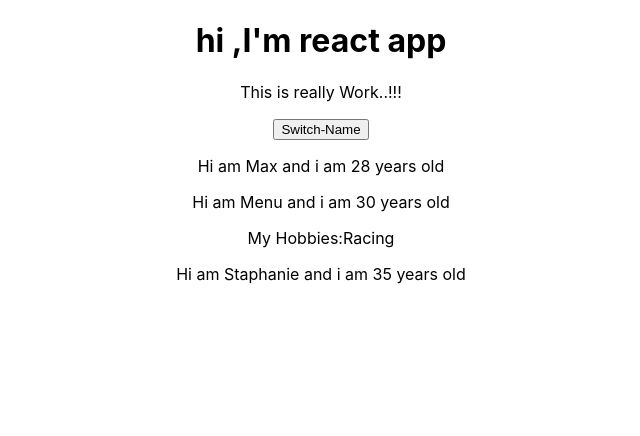
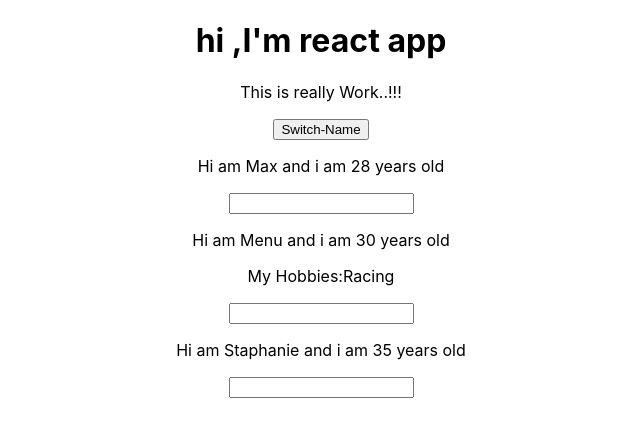
Before and after one commit to rahulgundiya/react-complete-guide, a React (Create React App) app: page / in a window 1280 px wide. Shown: the top 436 px of the page, without its empty margins (319-959 px from the left). Built offline with nearby package versions, Linux system fonts and the light colour scheme.

Commit message:
two-way-binding

```diff
--- a/src/App.js
+++ b/src/App.js
@@ -28,6 +28,18 @@
   })
 
 }
+nameChangedHandler=(event) =>{
+
+  this.setState({
+    persons: [{
+      name:"Maxmillan" , age:40 } ,
+      {name:event.target.value , age:25} ,
+      {name:"Staphanie"  , age:35}
+
+    ]
+
+  })
+}
 
   render()
   {
@@ -42,7 +54,7 @@
      <Person name= { this.state.persons[0].name } age= {this.state.persons[0].age }  / >
        </div>
        <div>
-     <Person name= { this.state.persons[1].name } age= {this.state.persons[1].age } click ={this.switchNameHandler.bind(this , "Max!")}  >My Hobbies:Racing </Person>
+     <Person name= { this.state.persons[1].name } age= {this.state.persons[1].age } click ={this.switchNameHandler.bind(this , "Max!")} changed ={this.nameChangedHandler} >My Hobbies:Racing </Person>
      </div>
      <div>
      <Person name= { this.state.persons[2].name } age= {this.state.persons[2].age }  />
--- a/src/Person/Person.js
+++ b/src/Person/Person.js
@@ -6,6 +6,7 @@
     <div>
         <p>Hi am {props.name} and i am {props.age} years old</p>
         <p>{props.children}</p>
+        <input type="text" onChange={props.changed} />
     </div>
 )
 
```
